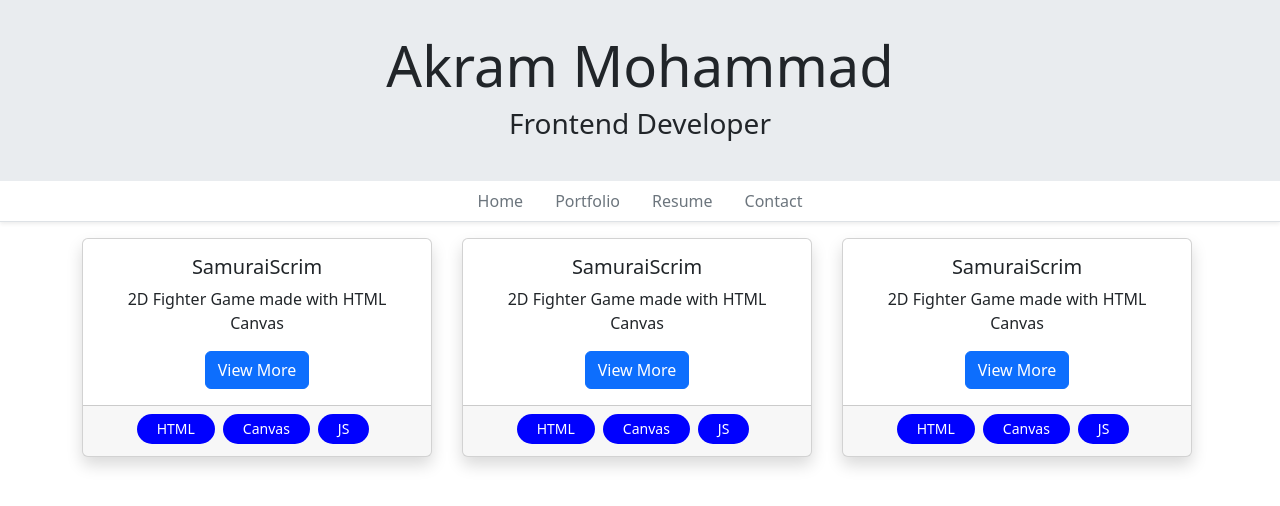
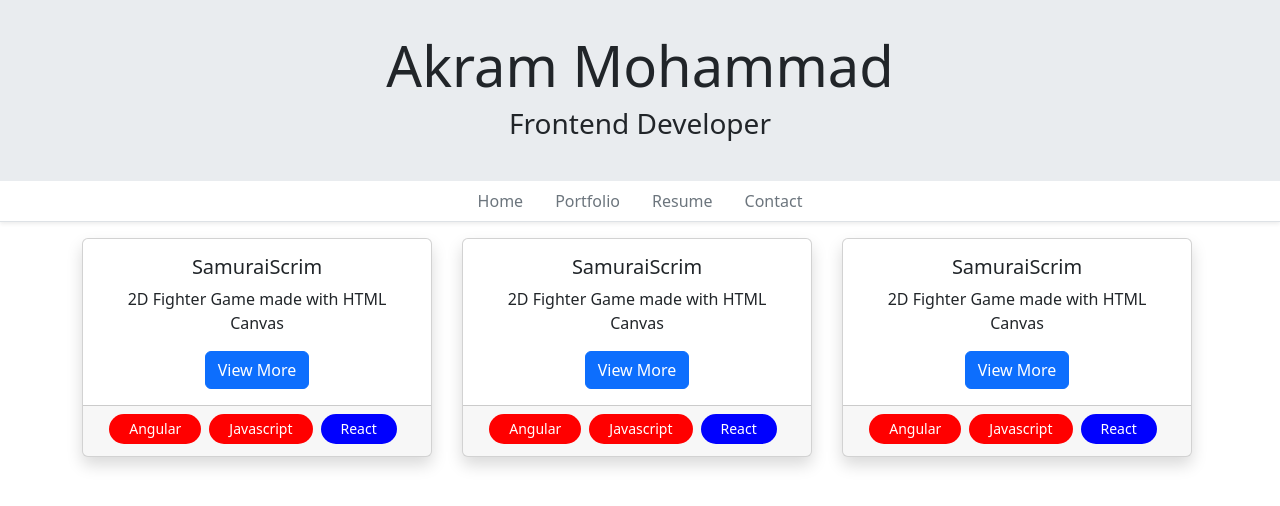
Before and after one commit to lKryml/angular-portfolio, an Angular app: page /portfolio in a window 1280 px wide. Shown: the top 506 px of the page. Built offline with nearby package versions, Linux system fonts and the light colour scheme.

Commit message:
finished project and tag models and added implementation

```diff
--- /dev/null
+++ b/src/app/_models/Project.ts
@@ -0,0 +1,11 @@
+import { Tag } from './Tag';
+
+export interface Project {
+  id: number;
+  name: string;
+  summary: string;
+  description: string;
+  projectLink: string;
+  pictures: string[];
+  tags: Tag[];
+}
--- /dev/null
+++ b/src/app/_models/Tag.ts
@@ -0,0 +1,13 @@
+export class Tag {
+  static readonly ANGULAR = new Tag('Angular', 'red');
+  static readonly JS = new Tag('Javascript', 'red');
+  static readonly REACT = new Tag('React', 'blue');
+
+  private constructor(
+    private readonly key: string,
+    public readonly color: string
+  ) {}
+  toString() {
+    return this.key;
+  }
+}
--- a/src/app/portfolio/portfolio.component.html
+++ b/src/app/portfolio/portfolio.component.html
@@ -4,31 +4,19 @@
       class="col-lg-4 col-md-6 mb-4"
       style="max-width: 380px; min-width: 380px"
     >
-      <app-project-card
-        projectTitle="SamuraiScrim"
-        projectDescription="2D Fighter Game made with HTML Canvas"
-        [skills]="['HTML', 'Canvas', 'JS']"
-      ></app-project-card>
+      <app-project-card [project]="project"></app-project-card>
     </div>
     <div
       class="col-lg-4 col-md-6 mb-4"
       style="max-width: 380px; min-width: 380px"
     >
-      <app-project-card
-        projectTitle="SamuraiScrim"
-        projectDescription="2D Fighter Game made with HTML Canvas"
-        [skills]="['HTML', 'Canvas', 'JS']"
-      ></app-project-card>
+      <app-project-card [project]="project"></app-project-card>
     </div>
     <div
       class="col-lg-4 col-md-6 mb-4"
       style="max-width: 380px; min-width: 380px"
     >
-      <app-project-card
-        projectTitle="SamuraiScrim"
-        projectDescription="2D Fighter Game made with HTML Canvas"
-        [skills]="['HTML', 'Canvas', 'JS']"
-      ></app-project-card>
+      <app-project-card [project]="project"></app-project-card>
     </div>
   </div>
 </div>
--- a/src/app/portfolio/portfolio.component.ts
+++ b/src/app/portfolio/portfolio.component.ts
@@ -1,11 +1,22 @@
 import { Component } from '@angular/core';
 import { Title } from '@angular/platform-browser';
+import { Project } from '../_models/Project';
+import { Tag } from '../_models/Tag';
 @Component({
   selector: 'app-portfolio',
   templateUrl: './portfolio.component.html',
   styleUrls: ['./portfolio.component.scss'],
 })
 export class PortfolioComponent {
+  project: Project = {
+    id: 0,
+    name: 'SamuraiScrim',
+    summary: '2D Fighter Game made with HTML Canvas',
+    description: '',
+    projectLink: '',
+    tags: [Tag.ANGULAR, Tag.JS, Tag.REACT],
+    pictures: [],
+  };
   constructor(private titleService: Title) {
     this.titleService.setTitle('Akram Mohammad - Portfolio');
   }
--- a/src/app/project-card/project-card.component.html
+++ b/src/app/project-card/project-card.component.html
@@ -1,15 +1,21 @@
 <div class="card shadow text-center" style="max-width: 350px; min-width: 350px">
   <div class="card-body">
-    <h5 class="card-title">{{ projectTitle }}</h5>
+    <h5 class="card-title">{{ project.name }}</h5>
     <p class="card-text">
-      {{ projectDescription }}
+      {{ project.summary }}
     </p>
     <button class="btn btn-primary">View More</button>
   </div>
 
   <div class="card-footer">
     <div class="d-flex flex-wrap justify-content-center">
-      <div class="tag me-2 mb-1" *ngFor="let skill of skills">{{ skill }}</div>
+      <div
+        class="tag me-2 mb-1"
+        [style.background-color]="tag.color"
+        *ngFor="let tag of project.tags"
+      >
+        {{ tag }}
+      </div>
     </div>
   </div>
 </div>
--- a/src/app/project-card/project-card.component.ts
+++ b/src/app/project-card/project-card.component.ts
@@ -1,4 +1,5 @@
 import { Component, Input } from '@angular/core';
+import { Project } from '../_models/Project';
 
 @Component({
   selector: 'app-project-card',
@@ -6,7 +7,5 @@ import { Component, Input } from '@angular/core';
   styleUrls: ['./project-card.component.scss'],
 })
 export class ProjectCardComponent {
-  @Input() projectTitle: string = '';
-  @Input() projectDescription: string = '';
-  @Input() skills: string[] = [];
+  @Input() project = {} as Project;
 }
```
